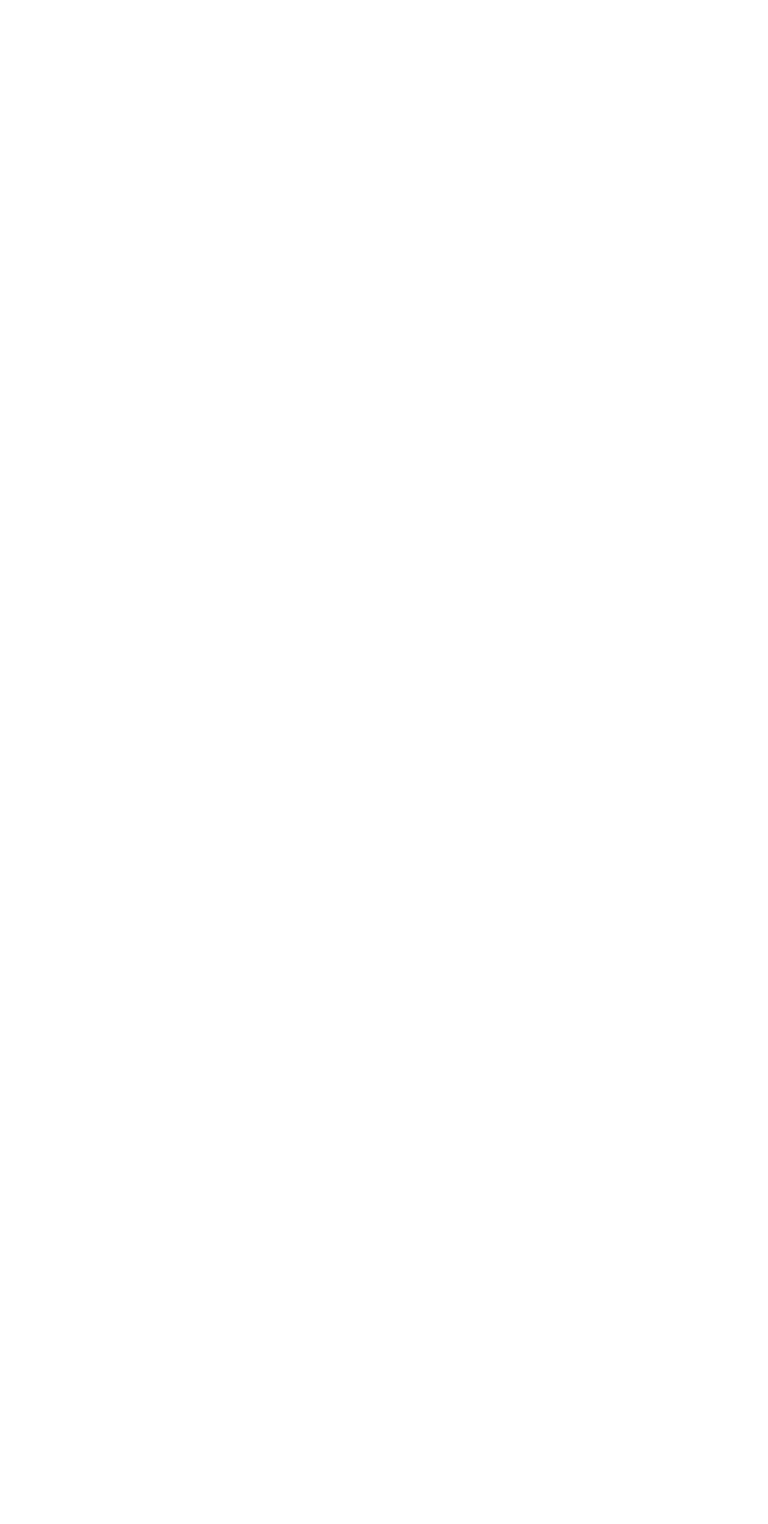
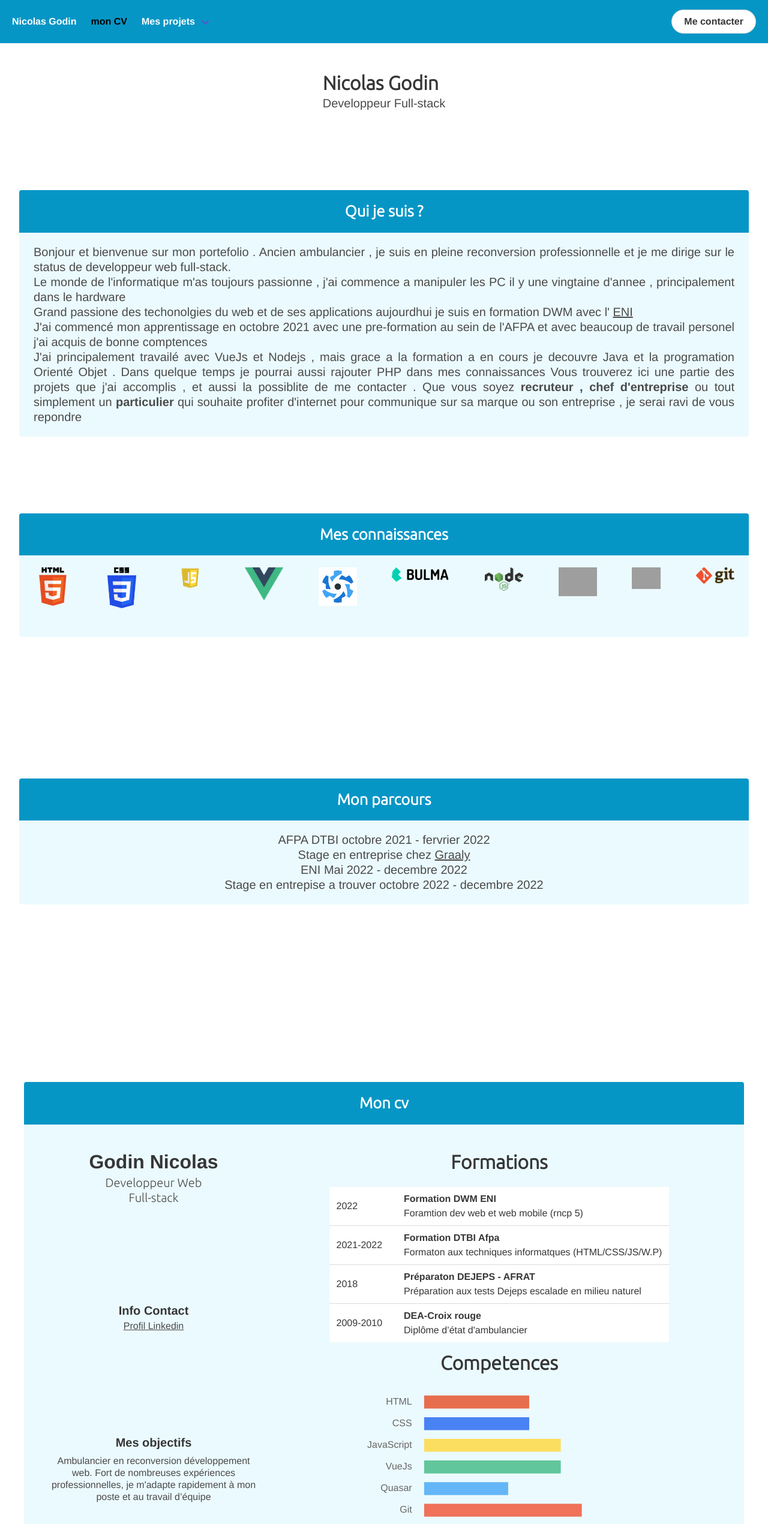
Before and after one commit to Nikotiine/porfolio, a Vue app: page /cv-et-projet in a window 1280 px wide. Before the commit this address had no page. Shown: the top 2541 px of the page at 60% size. Before the commit the page ends 800 px from the top, so only its background shows below. Built offline with nearby package versions, Linux system fonts and the light colour scheme; grey boxes are pictures that could not be loaded.

Commit message:
routerlink & view

```diff
--- a/src/components/accueil/AboutMe.vue
+++ b/src/components/accueil/AboutMe.vue
@@ -5,11 +5,12 @@
     </div>
     <div class="message-body">
       <p class="subtitle">
-        Bonjour je m'appele Nicolas Godin , je suis en pleine reconversion
-        professionnelle je me dirige sur le status de developpeur web
-        full-stack. <br />
-        Le monde de l'informatique m'as toujours passionne , j'ai commencer il y
-        une 20ene d'années dans le hardware principalement <br />
+        Bonjour et bienvenue sur mon portefolio . Ancien ambulancier , je suis
+        en pleine reconversion professionnelle et je me dirige sur le status de
+        developpeur web full-stack. <br />
+        Le monde de l'informatique m'as toujours passionne , j'ai commence a
+        manipuler les PC il y une vingtaine d'annee , principalement dans le
+        hardware <br />
         Grand passione des techonolgies du web et de ses applications aujourdhui
         je suis en formation DWM avec l'
         <a
@@ -19,6 +20,9 @@
         J'ai commencé mon apprentissage en octobre 2021 avec une pre-formation
         au sein de l'AFPA et avec beaucoup de travail personel j'ai acquis de
         bonne comptences <br />
+        J'ai principalement travailé avec VueJs et Nodejs , mais grace a la
+        formation a en cours je decouvre Java et la programation Orienté Objet .
+        Dans quelque temps je pourrai aussi rajouter PHP dans mes connaissances
         Vous trouverez ici une partie des projets que j'ai accomplis , et aussi
         la possiblite de me contacter . Que vous soyez
         <strong>recruteur , chef d'entreprise </strong> ou tout simplement un
@@ -36,4 +40,8 @@ export default {
 };
 </script>
 
-<style lang="scss" scoped></style>
+<style lang="scss" scoped>
+.message-body p {
+  text-align: justify;
+}
+</style>
--- a/src/components/cv/ChartsCompetence.vue
+++ b/src/components/cv/ChartsCompetence.vue
@@ -1,6 +1,6 @@
 <template>
-  <div>
-    <canvas id="myChart" width="320" height="320"></canvas>
+  <div class="chart">
+    <canvas id="myChart" width="480" height="420"></canvas>
   </div>
 </template>
 
@@ -106,4 +106,10 @@ export default {
 };
 </script>
 
-<style lang="scss" scoped></style>
+<style lang="scss" scoped>
+canvas {
+  // max-width: 600px;
+  margin: 0 auto;
+  //width: auto;
+}
+</style>
--- a/src/components/forAllVue/Navbar.vue
+++ b/src/components/forAllVue/Navbar.vue
@@ -21,12 +21,18 @@
 
     <div class="navbar-menu" :class="{ 'is-active': openBurger }">
       <div class="navbar-start">
-        <router-link to="/" class="navbar-item" @click="openCloseNavbar"
+        <router-link
+          to="/"
+          class="navbar-item"
+          @click="scrollUp() + openCloseNavbar()"
           >Nicolas Godin</router-link
         >
 
-        <router-link to="/mon-cv" class="navbar-item" @click="openCloseNavbar"
-          >Mon CV</router-link
+        <router-link
+          to="/cv-et-projet"
+          class="navbar-item"
+          @click="openCloseNavbar() + scrollInCV()"
+          >mon CV</router-link
         >
 
         <div class="navbar-item has-dropdown is-hoverable">
@@ -81,6 +87,14 @@ export default {
     openCloseNavbar() {
       this.openBurger = !this.openBurger;
     },
+    scrollUp() {
+      window.scrollTo(0, 0);
+    },
+    scrollInCV() {
+      setTimeout(() => {
+        document.getElementById("title").scrollIntoView({ behavior: "smooth" });
+      }, 500);
+    },
   },
 };
 </script>
--- a/src/router/index.js
+++ b/src/router/index.js
@@ -14,15 +14,17 @@ const routes = [
         path: "/",
         name: "accueil",
         component: AccueilView,
-      },
-      {
-        path: "/mon-cv",
-        name: "monCV",
-        component: MonCV,
+        children: [
+          {
+            path: "/cv-et-projet",
+            // name: "monCV",
+            components: { default: MonCV, a: MesProjets },
+          },
+        ],
       },
       {
         path: "/mes-projets",
-        name: "mesProjets",
+        name: "projets",
         component: MesProjets,
       },
     ],
--- a/src/views/AccueilView.vue
+++ b/src/views/AccueilView.vue
@@ -1,6 +1,6 @@
 <template>
   <section class="hero is-fullheight bg-accueil">
-    <div class="accueil-body">
+    <div class="accueil-body" id="home">
       <div class="accueil">
         <h1 class="title mt-6 has-font-ubuntu">Nicolas Godin</h1>
         <h2 class="subtitle">Developpeur Full-stack</h2>
@@ -9,13 +9,34 @@
         <about-me />
       </div>
       <div
-        :class="{ showFromRight: onScroll350, accueil: !onScroll350 }"
+        :class="{ showFromRight: onScroll150, accueil: !onScroll150 }"
         class="mt-6"
       >
         <MyKnowledge />
       </div>
-      <div :class="{ showFromLeft: onScroll600, accueil: !onScroll600 }">
+      <div :class="{ showFromLeft: onscrool450, accueil: !onscrool450 }">
         <training-course />
+      </div>
+
+      <div id="cv" :class="{ showMyCV: onScroll600, hidden: !onScroll600 }">
+        <article class="message is-info">
+          <div class="message-header">
+            <p>Mon cv</p>
+          </div>
+          <div class="message-body">
+            <router-view></router-view>
+          </div>
+        </article>
+      </div>
+      <div class="">
+        <article class="message is-info">
+          <div class="message-header">
+            <p>Mes projet</p>
+          </div>
+          <div class="message-body">
+            <router-view name="a" />
+          </div>
+        </article>
       </div>
     </div>
   </section>
@@ -25,6 +46,7 @@
 import AboutMe from "@/components/accueil/AboutMe.vue";
 import MyKnowledge from "@/components/accueil/Knowledge.vue";
 import TrainingCourse from "@/components/accueil/TrainingCourse.vue";
+//import MonCV from "@/views/MonCV.vue";
 export default {
   name: "MonAccueil",
   components: {
@@ -35,7 +57,8 @@ export default {
   data() {
     return {
       isMounted: false,
-      onScroll350: false,
+      onScroll150: false,
+      onscrool450: false,
       onScroll600: false,
     };
   },
@@ -43,16 +66,23 @@ export default {
   methods: {
     showCard2: function () {
       const pos = window.scrollY;
-      if (pos > 350) {
-        this.onScroll350 = true;
-      } else {
-        this.onScroll350 = false;
+      if (pos > 150) {
+        this.onScroll150 = true;
       }
 
-      if (pos > 540) {
+      if (pos > 450) {
+        this.onscrool450 = true;
+      }
+      if (pos > 600) {
         this.onScroll600 = true;
+        this.$router.push({
+          path: "/cv-et-projet",
+        });
+      }
+      if (pos > 1000) {
+        this.onScroll900 = true;
       } else {
-        this.onScroll600 = false;
+        this.onScroll900 = false;
       }
     },
   },
@@ -74,7 +104,7 @@ export default {
   display: grid;
   justify-items: center;
   grid-template-columns: 1fr;
-  grid-template-rows: 22% 26% 26% 26%;
+  grid-template-rows: 0.5fr 1fr 1fr 1fr;
   grid-template-areas:
     "titre "
     "card1"
@@ -89,7 +119,7 @@ export default {
 }
 .accueil:nth-child(2) {
   position: relative;
-  left: -999px;
+  left: -1300px;
 }
 .onload {
   position: relative;
@@ -101,29 +131,39 @@ export default {
 }
 .accueil:nth-child(3) {
   position: relative;
-  right: -999px;
+  right: -1300px;
   transition: right ease-in-out 1.3s;
 }
 .showFromRight {
   position: relative;
   right: 0;
   grid-area: card2;
-  margin: 0rem 0.5rem 5rem 0.5rem;
+  margin: 0rem 0.5rem 1rem 0.5rem;
   min-width: 95%;
   transition: right ease-in-out 1.3s;
 }
 .accueil:nth-child(4) {
   grid-area: card3;
   position: relative;
-  left: -999px;
+  left: -1300px;
   transition: left ease-in-out 1.3s;
 }
 .showFromLeft {
   position: relative;
   left: 0;
   grid-area: card3;
-  margin: 0rem 0.5rem 5rem 0.5rem;
+  margin: 0rem 0.5rem 3rem 0.5rem;
   min-width: 95%;
   transition: left ease-in-out 1.3s;
 }
+.hidden {
+  opacity: 0;
+}
+.showMyCV {
+  padding: 0.5rem;
+  margin: 0.5rem;
+  opacity: 1;
+  transition: opacity ease-in-out 2s;
+  max-width: 95%;
+}
 </style>
--- a/src/views/MesProjets.vue
+++ b/src/views/MesProjets.vue
@@ -1,7 +1,34 @@
 <template>
   <section class="hero is-fullheight">
-    <div class="hero-head">
-      <p class="title">Mes projets</p>
+    <p class="title">Mes projets</p>
+    <div class="mes-projets">
+      <div class="card" v-for="projet in projets" :key="projet.id">
+        <div class="card-content">
+          <div class="media">
+            <div class="media-left">
+              <figure class="image is-128x128">
+                <img
+                  src="https://bulma.io/images/placeholders/96x96.png"
+                  alt="Placeholder image"
+                />
+              </figure>
+            </div>
+            <div class="media-content">
+              <p class="title is-4">{{ projet.name }}</p>
+              <p class="subtitle is-6">{{ projet.typeDeProjet }}</p>
+            </div>
+          </div>
+
+          <div class="content">
+            {{ projet.techno }} <br />
+            {{ projet.sujet }}
+          </div>
+        </div>
+        <footer class="card-footer">
+          <a href="#" class="card-footer-item">Voir sur GitHub</a>
+          <a href="#" class="card-footer-item">Visiter le site</a>
+        </footer>
+      </div>
     </div>
   </section>
 </template>
@@ -9,7 +36,64 @@
 <script>
 export default {
   name: "MesProjets",
+  data() {
+    return {
+      projets: [
+        {
+          id: 0,
+          name: "Referenciel grimpe",
+          typeDeProjet: "Side-project",
+          lienGit: "http......",
+          lienWeb: "www.google.com",
+          techno: "VueJs + Bulma + NodeJs(express)",
+          sujet:
+            "Application destine aux grimpeurs afin de reference les differents site d'escalade et les voies existante , possiblite de creer un carnet de croix",
+        },
+        {
+          id: 1,
+          name: "Site Web Meta-homeopathie",
+          typeDeProjet: "Projet concret",
+          lienGit: "http....dsfsd..",
+          lienWeb: "www.googfdsfle.com",
+          techno: "VueJs + Bulma + NodeJs(express)",
+          sujet:
+            "Site vitrine pour des formations en Meta-Homeopathie , et interface Admin et users pour le refill des produits ",
+        },
+        {
+          id: 2,
+          name: "BackEnd type Cli",
+          typeDeProjet: "Side-project",
+          lienGit: "http....dsfsd..",
+          lienWeb: "www.googfdsfle.com",
+          techno: "NodeJs + Express + Sequelize + Mariadb",
+          sujet:
+            "Packtage pre-compile pour faire un backend nodeJs pre-amorce mariaDb ",
+        },
+        {
+          id: 3,
+          name: "Portfolio",
+          typeDeProjet: "Projet concret",
+          lienGit: "http....dsfsd..",
+          lienWeb: "www.googfdsfle.com",
+          techno: "VueJs + bulma + chartjs",
+          sujet: "Le code sources de ce site :) ",
+        },
+      ],
+    };
+  },
 };
 </script>
 
-<style lang="scss" scoped></style>
+<style lang="scss" scoped>
+.mes-projets {
+  display: grid;
+  grid-template-columns: repeat(4, 1fr);
+  grid-template-rows: repeat(2, 1fr);
+  gap: 2rem;
+}
+.card {
+  display: flex;
+  flex-direction: column;
+  justify-content: space-between;
+}
+</style>
--- a/src/views/MonCV.vue
+++ b/src/views/MonCV.vue
@@ -3,7 +3,7 @@
     <div class="mon-cv">
       <div class="left-part mt-5">
         <div class="me">
-          <h1 class="title">Godin Nicolas</h1>
+          <h1 class="title" id="title">Godin Nicolas</h1>
           <p class="subtitle font-ubuntu">Developpeur Web <br />Full-stack</p>
         </div>
         <div class="contact mt-4">
@@ -65,6 +65,7 @@ export default {
     ExperiancesPro,
     chartOfCompetences,
   },
+  mounted() {},
 };
 </script>
 
@@ -81,6 +82,7 @@ export default {
 .competence h3 {
   margin: 1rem auto 0;
 }
+
 .left-part {
   display: flex;
   flex-direction: column;
--- a/src/views/PublicLayout.vue
+++ b/src/views/PublicLayout.vue
@@ -2,7 +2,9 @@
   <nav>
     <nav-bar />
   </nav>
-  <div class="public"><router-view /></div>
+  <div class="public">
+    <router-view />
+  </div>
   <footer>
     <Footer />
   </footer>
```
